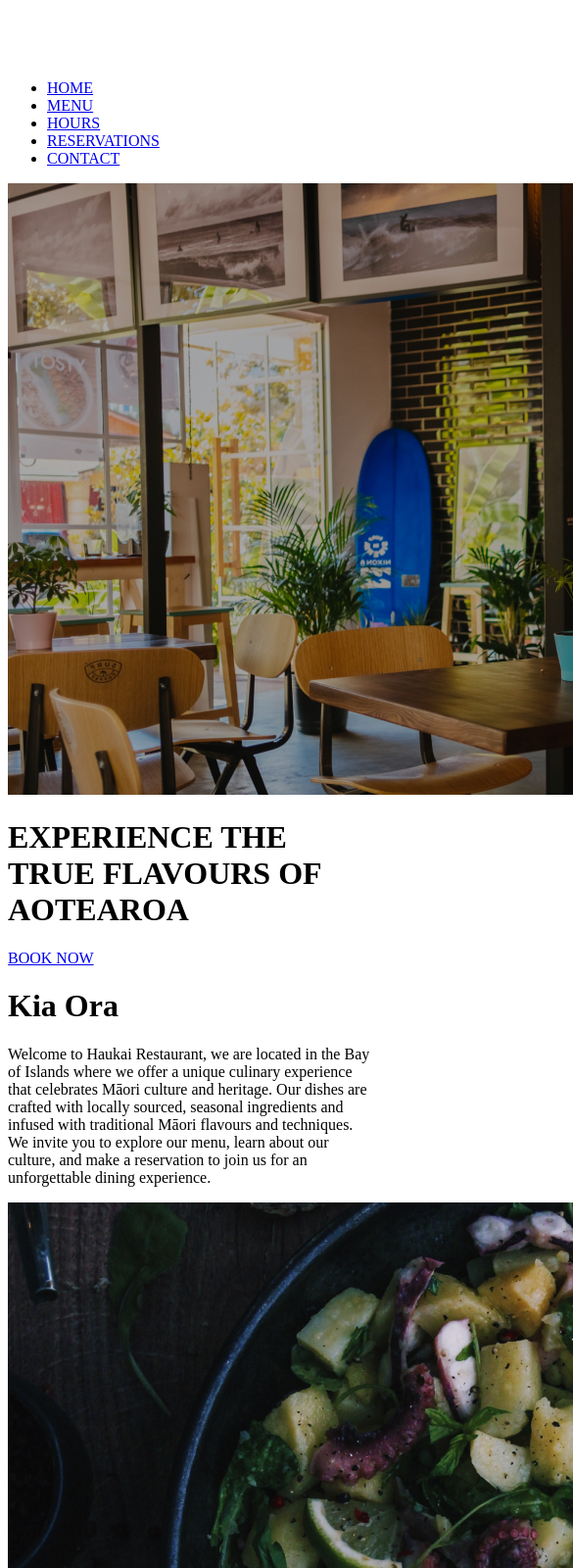
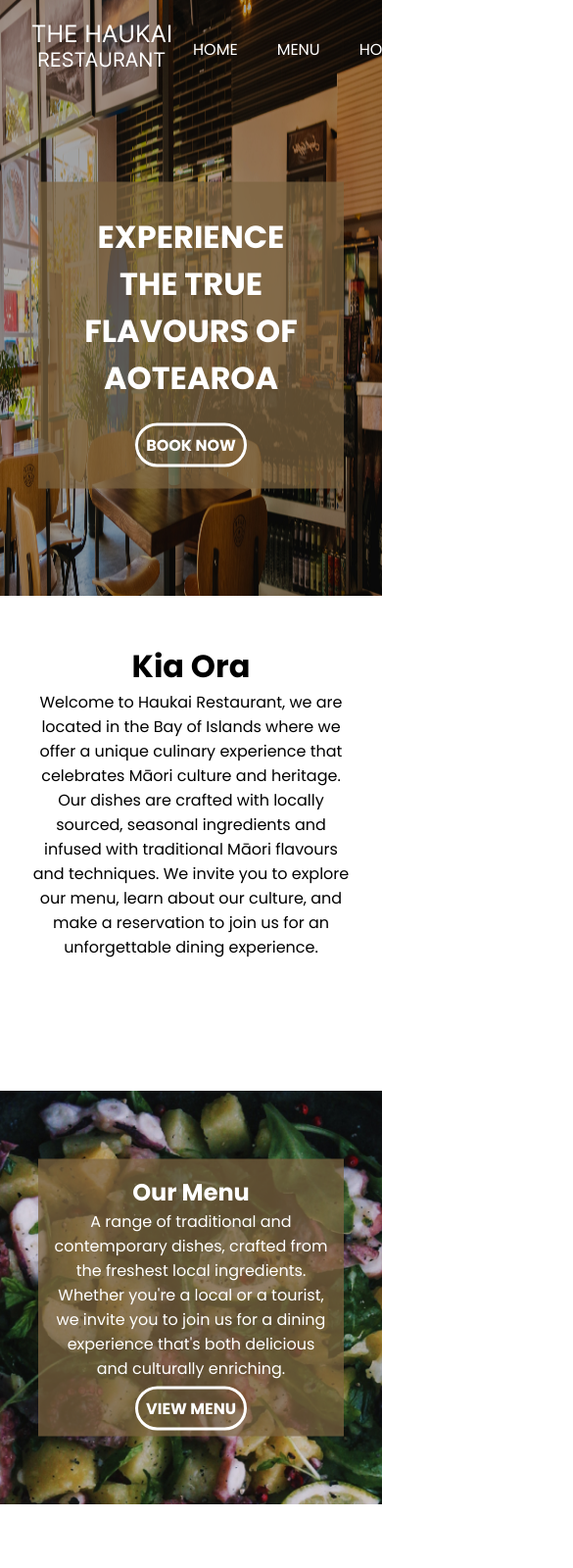
Before and after one commit to jmcushnie/Haukai-Website, a plain HTML site: page index.html in a window 390 px wide. Shown: the top 1600 px of the page at 98% size, 585 px wide, since content can reach past the window. Drawn offline with Linux system fonts and the light colour scheme.

Commit message:
Home page css mobile first
mobile responsive css for the home page

```diff
--- a/index.html
+++ b/index.html
@@ -4,6 +4,7 @@
     <meta charset="UTF-8" />
     <meta http-equiv="X-UA-Compatible" content="IE=edge" />
     <meta name="viewport" content="width=device-width, initial-scale=1.0" />
+    <link rel="stylesheet" href="/style.css" />
     <title>Haukai Website</title>
   </head>
   <body>
@@ -19,10 +20,9 @@
         </ul>
       </nav>
     </header>
-
     <main>
       <div class="hero-container">
-        <img src="/img/Hero-img.png" alt="Image of restaraunt" />
+        <img src="/img/Hero-img.png" alt="Image of Restaurant" />
         <div class="hero-text">
           <h1>EXPERIENCE THE TRUE FLAVOURS OF AOTEAROA</h1>
           <a class="button" href="/reservations.html">BOOK NOW</a>
@@ -87,7 +87,7 @@
         </div>
         <div class="booking-container">
           <img src="/img/Rectangle8.png" alt="Image of a owners" />
-          <div class="about-info">
+          <div class="booking-info">
             <h2>Make A Reservation</h2>
             <p>
               Due to high demand, we highly recommend making a reservation in
--- /dev/null
+++ b/style.css
@@ -0,0 +1,179 @@
+@import url("https://fonts.googleapis.com/css2?family=Poppins:wght@400;700&display=swap");
+
+* {
+  margin: 0;
+  padding: 0;
+  box-sizing: border-box;
+}
+body {
+  font-family: "Poppins", sans-serif;
+}
+a {
+  text-decoration: none;
+}
+ul {
+  list-style: none;
+}
+
+.header {
+  position: absolute;
+  display: flex;
+  flex-direction: row;
+  justify-content: space-between;
+  align-items: center;
+  width: 100%;
+}
+
+.hero-container img {
+  width: 100%;
+  height: 80%;
+}
+
+header {
+  display: flex;
+  justify-content: space-between;
+  align-items: center;
+  position: relative;
+  height: 100px;
+  z-index: 1;
+  padding: 1rem 2rem;
+}
+
+a {
+  cursor: pointer;
+  text-decoration: none;
+  transition: color 0.2s ease-in-out;
+  color: white;
+}
+
+nav ul {
+  display: flex;
+  justify-content: flex-end;
+  align-items: center;
+  list-style: none;
+}
+
+nav ul li {
+  margin: 0 20px;
+  color: white;
+}
+
+.hero-container {
+  position: absolute;
+  top: 0;
+  left: 0;
+  width: 100%;
+  height: 90vh;
+}
+.hero-text {
+  position: absolute;
+  top: 45%;
+  left: 50%;
+  transform: translate(-50%, -50%);
+  color: white;
+  text-align: center;
+  background-color: rgba(125, 101, 65, 0.72);
+  width: 80%;
+  padding: 2rem;
+}
+
+.hero-text h1 {
+  padding-bottom: 2rem;
+}
+
+.button {
+  padding: 0.5rem 0.5rem;
+  color: white;
+  background-color: transparent;
+  border: white solid;
+  border-radius: 50px;
+  font-weight: bold;
+  cursor: pointer;
+  transition: background-color 0.3s ease;
+}
+
+.button:hover {
+  background-color: #3f575a;
+}
+.section-container {
+  margin-top: 50vh;
+  width: 100%;
+  display: flex;
+  flex-direction: column;
+}
+
+.welcome-message {
+  width: 100%;
+  height: 70vh;
+  padding: 2rem;
+  display: flex;
+  flex-direction: column;
+  align-items: center;
+  justify-content: center;
+  text-align: center;
+}
+
+.menu-container,
+.booking-container {
+  position: relative;
+  width: 100%;
+  height: 50vh;
+  overflow: hidden;
+}
+
+.menu-container img,
+.booking-container img {
+  width: 100%;
+  height: 50vh;
+  object-fit: cover;
+}
+
+.menu-info,
+.booking-info {
+  position: absolute;
+  top: 50%; /* Set the top position to 50% */
+  left: 50%; /* Set the left position to 50% */
+  transform: translate(-50%, -50%);
+  padding: 1rem;
+  z-index: 1;
+  background: rgba(125, 101, 65, 0.72);
+  color: white;
+  text-align: center;
+  width: 80%;
+}
+
+.menu-info p,
+.booking-info p {
+  margin-bottom: 1rem;
+}
+
+.testimonials {
+  width: 100%;
+  height: 60vh;
+  padding: 2rem;
+  display: flex;
+  flex-direction: column;
+  align-items: center;
+  justify-content: center;
+  text-align: center;
+}
+
+.testimonials h2 {
+  margin-bottom: 1rem;
+}
+
+.line,
+.test-2,
+.test-3 {
+  display: none;
+}
+
+footer {
+  display: flex;
+  flex-direction: column;
+  justify-content: center;
+  align-items: center;
+  text-align: center;
+  padding: 3rem;
+  gap: 2rem;
+}
```
